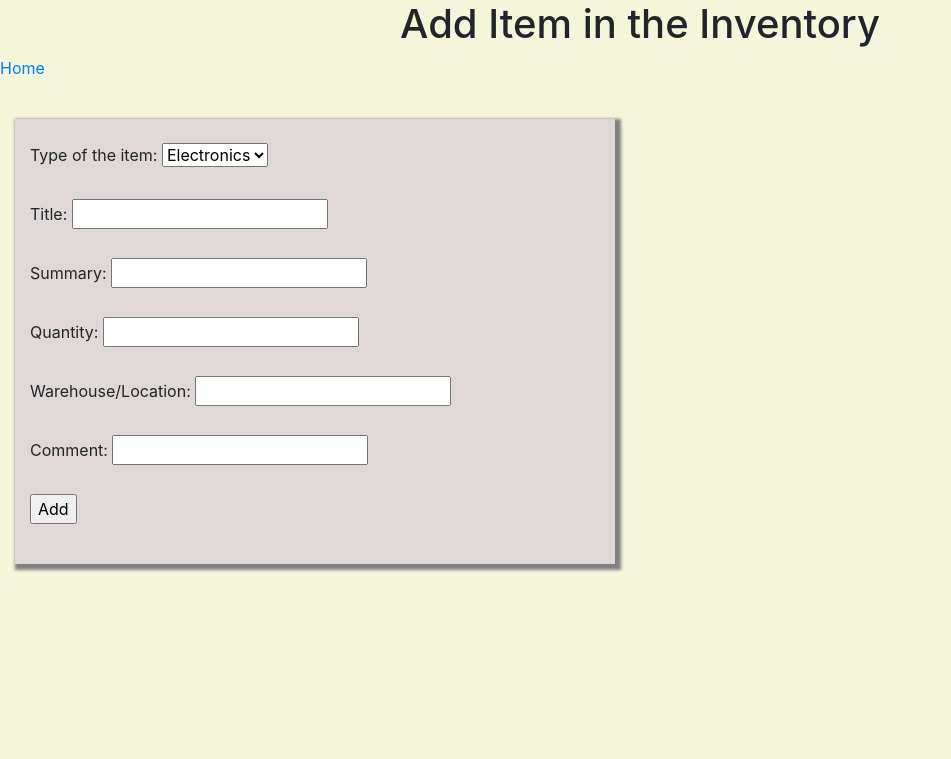
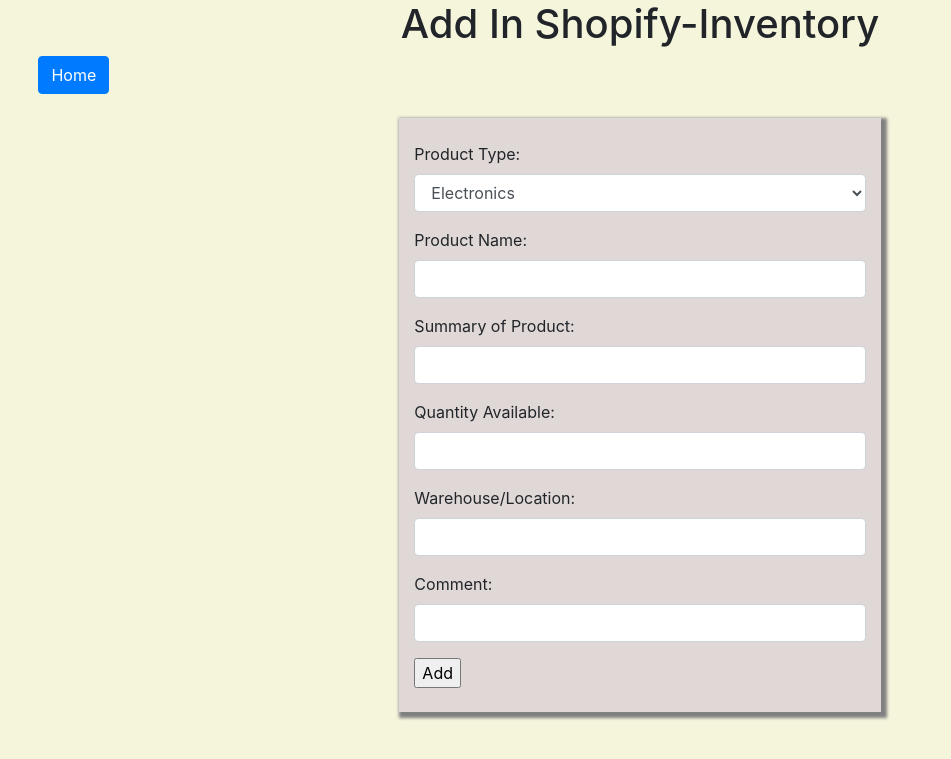
Before and after one commit to kunalpatange/Shopify-Inventory, a Flask app: page /add in a window 1280 px wide. Shown: the top 759 px of the page, without its empty margins (0-951 px from the left). Run offline with Flask 2, Linux system fonts and the light colour scheme; some libraries are stand-ins or nearby versions.

Commit message:
added new changes

```diff
--- a/app.py
+++ b/app.py
@@ -92,7 +92,7 @@
 
      output = io.StringIO()
      writer = csv.writer(output)
-     header =['Type','Title','Summary','Quantity','Warehouse','Comment','Date Created']
+     header =['Product Type','Product Name','Summary of Product','Quantity Available','Warehouse','Comment','Date Created']
      writer.writerow(header)
      for row in tasks:
          line = row.type +','+row.title+','+row.summary+','+ str(row.quantity)+','+row.warehouse+','+row.comment+','+ str(row.date_created)
--- a/static/css/main.css
+++ b/static/css/main.css
@@ -1,10 +1,14 @@
 body {
+    padding-left: 3%;
+  padding-right: 3%;
   background-color: beige;
 }
 
 .class-updateForm {
-  width: 600px;
+  width: 40%;
   box-shadow: 3px 3px 3px 3px grey;
-  margin: 15px;
+  margin: auto;
   background-color: #e0d8d6;
+  text-align: center;
+
 }
--- a/templates/add.html
+++ b/templates/add.html
@@ -17,17 +17,18 @@
     </head>
     <body>
        <div class="content" >
-           <h1 style="text-align: center;"> Add Item in the Inventory</h1>
+           <h1 style="text-align: center;"> Add In Shopify-Inventory</h1>
 
-           <a href="/">Home</a>
+           <a href="/"  class="btn btn-primary">Home</a>
            <br><br>
            <div class="tab-content col-md-12 class-updateForm class-updateForm"
-        > <br>
-                       <form action="/" method="post" class="form-group" >
+           style="text-align: left;" > <br>
 
+                       <form action="/" method="post" >
+                        <div class="form-group" >
 
-                           <label for="type">Type of the item:</label>
-                           <select name="type" id="type">
+                           <label for="type">Product Type:</label>
+                           <select  class="form-control" name="type" id="type">
                                <option value="electronics">Electronics</option>
                                <option value="books">Books</option>
                                <option value="music">Music</option>
@@ -37,25 +38,35 @@
                                <option value="clothing">Clothing</option>
                                <option value="fashion">Fashion</option>
                             </select>
-                            <br><br>
-
-                            <label for="title">Title:</label>
-                            <input type="text" id="title" name="title" required><br><br>
-
-                            <label for="summary">Summary:</label>
-                            <input type="text" id="summary" name="summary" required><br><br>
-
-                            <label for="quantity">Quantity:</label>
-                            <input type="text" id="quantity" name="quantity" required><br><br>
+                            </div>
 
 
+                            <div class="form-group">
+                            <label for="title">Product Name:</label>
+                            <input  class="form-control" type="text" id="title" name="title" required>
+                            </div>
+
+                            <div class="form-group">
+                            <label for="summary">Summary of Product:</label>
+                            <input  class="form-control" type="text" id="summary" name="summary" required>
+                            </div>
+
+                            <div class="form-group">
+                            <label for="quantity">Quantity Available:</label>
+                            <input  class="form-control" type="text" id="quantity" name="quantity" required>
+                            </div>
+
+                            <div class="form-group">
                             <label for="warehouse">Warehouse/Location:</label>
-                            <input type="text" id="warehouse" name="warehouse" required><br><br>
+                            <input class="form-control" type="text" id="warehouse" name="warehouse" required>
+                            </div>
 
+                            <div class="form-group">
                             <label for="comment"> Comment:</label>
-                            <input type="text" name="comment" id="comment" required> <br><br>
+                            <input class="form-control" type="text" name="comment" id="comment" required>
+                            </div>
 
-                            <input type="submit" value="Add">
+                            <input  type="submit" value="Add">
                         </form>
             <br>
         </div>
```
Also changed, not shown: templates/index.html (+10 -44 lines), templates/update.html (+25 -14 lines).
